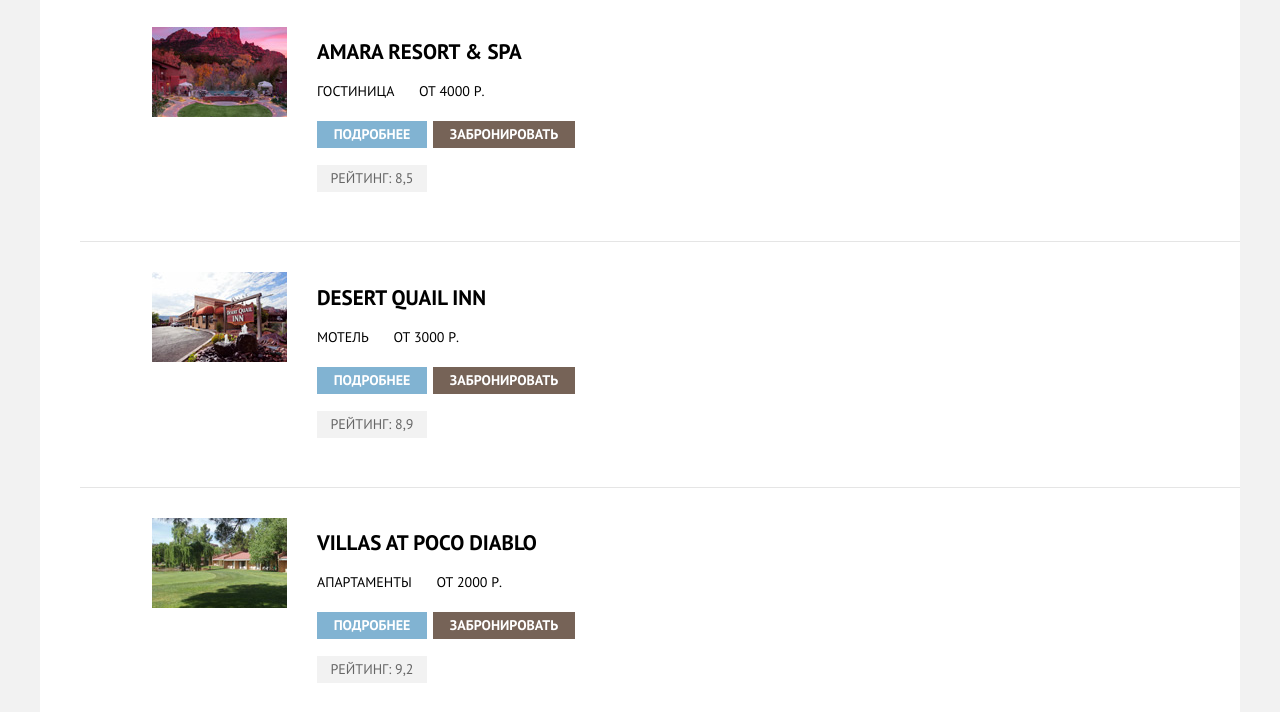
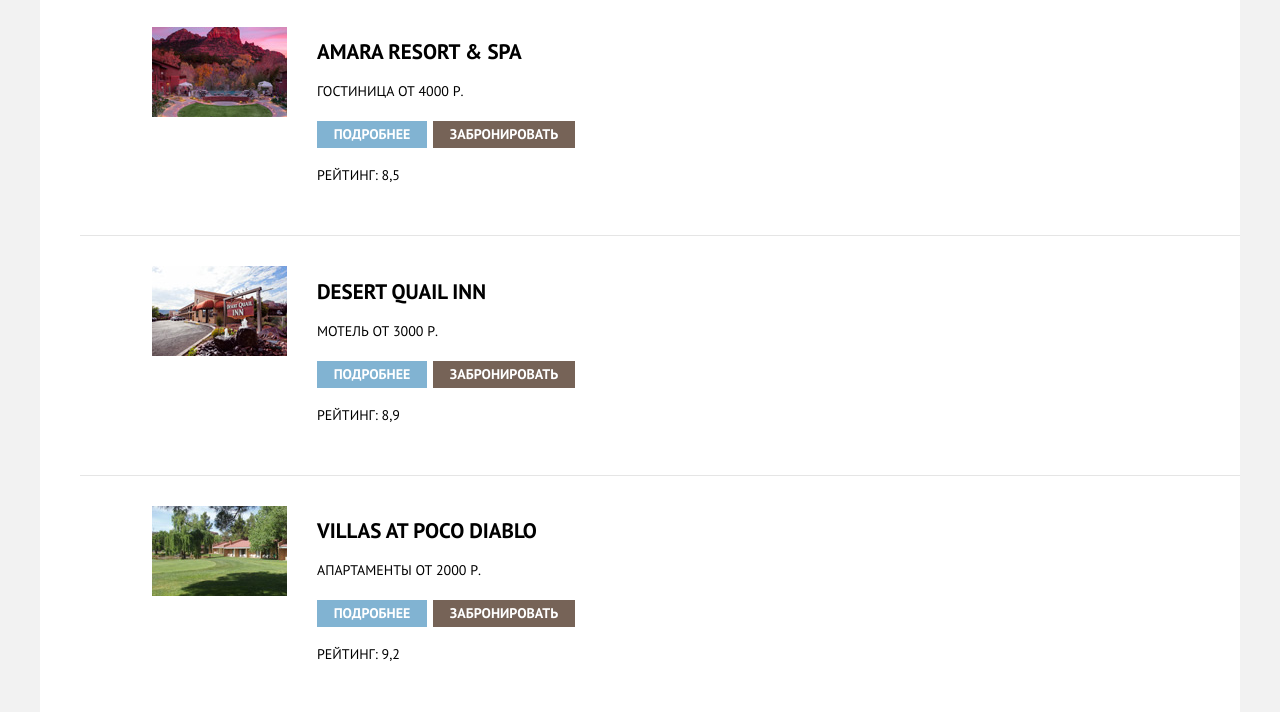
Before and after one commit to kyoiinu/883485-sedona-26, a plain HTML site: page hotels.html in a window 1280 px wide. Shown: the part 88-800 px from the top of the page. Drawn offline with Linux system fonts and the light colour scheme.

Commit message:
Update style.css

```diff
--- a/css/style.css
+++ b/css/style.css
@@ -513,15 +513,14 @@
 .result .holder p {
 	margin-bottom: 19px;
 	margin-top: 17px;
+}
 
+.result .holder span {
+	margin-right: 21px;
 	min-width: 96px;
 }
 
-.result .holder span {
-	margin-left: 21px;
-}
-
-.rating {
+.hotel-rating {
 	height: 24px;
 	width: 110px;
 	background-color: #f2f2f2;
```
